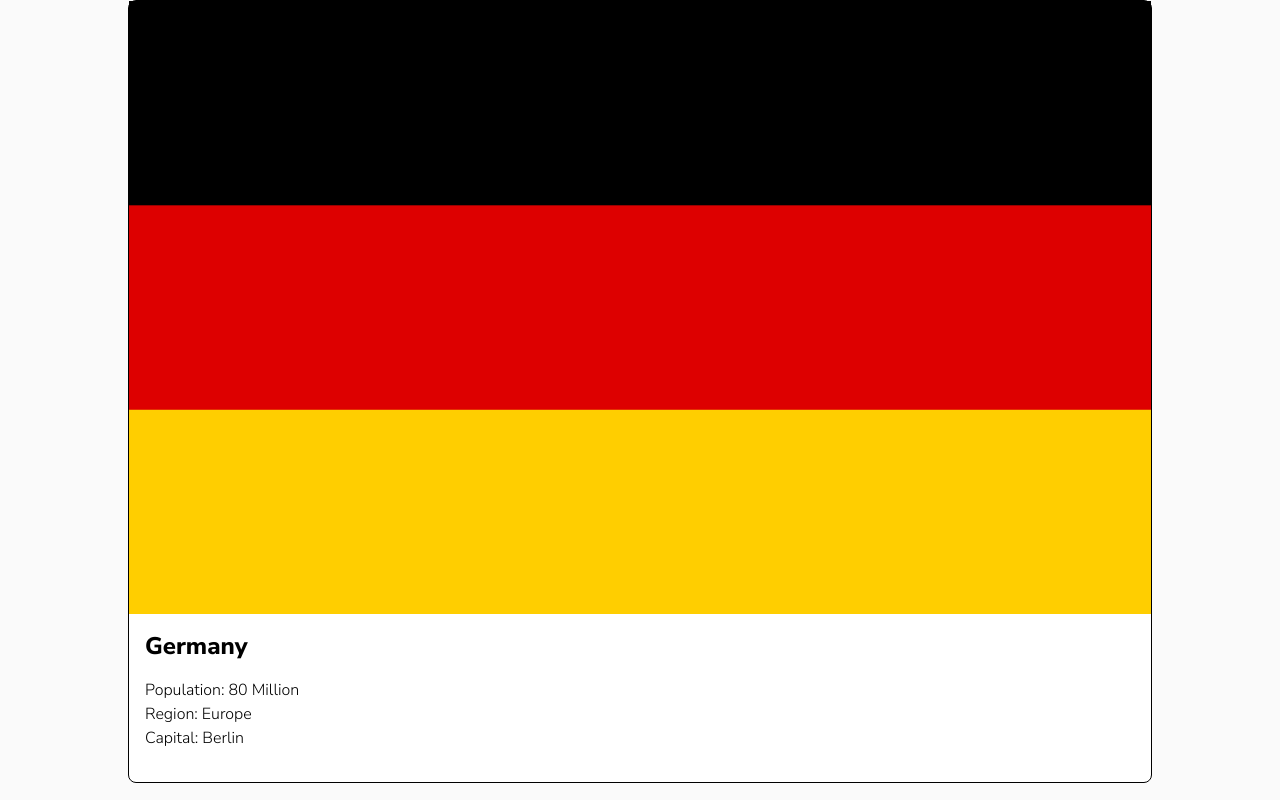
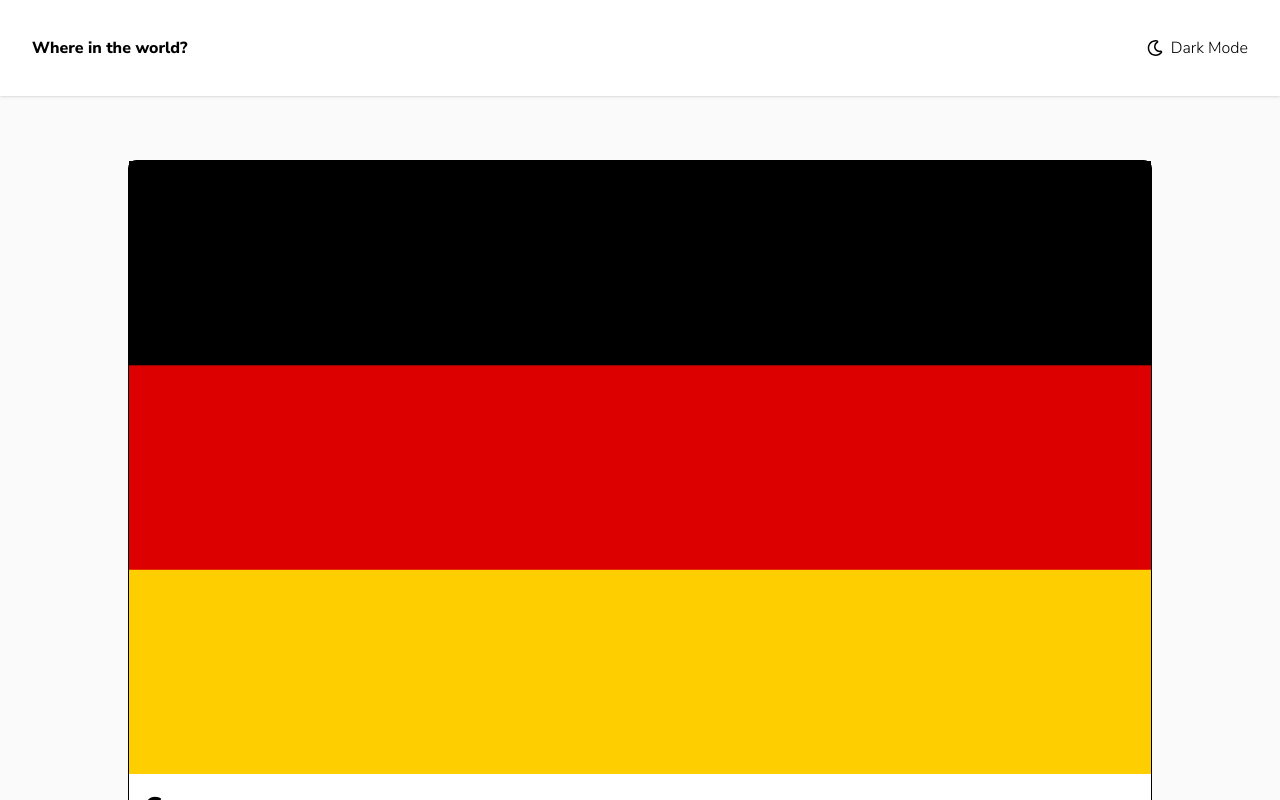
Before and after one commit to JBlezi/rest-countries-api, a React (Create React App) app: page / in a window 1280 px wide. Shown: the top 800 px of the page. Built offline with nearby package versions, Linux system fonts and the light colour scheme.

Commit message:
implements darkMode and dark mode toggle switch

```diff
--- a/package.json
+++ b/package.json
@@ -11,6 +11,7 @@
     "postcss": "^8.4.31",
     "react": "^18.2.0",
     "react-dom": "^18.2.0",
+    "react-icons": "^4.12.0",
     "react-scripts": "5.0.1",
     "tailwindcss": "^3.3.5",
     "web-vitals": "^2.1.4"
--- a/public/index.html
+++ b/public/index.html
@@ -30,7 +30,7 @@
     -->
     <title>React App</title>
   </head>
-  <body class="bg-very-light-grey">
+  <body class="bg-very-light-grey dark:bg-very-dark-blue">
     <noscript>You need to enable JavaScript to run this app.</noscript>
     <div id="root"></div>
     <!--
--- a/src/App.js
+++ b/src/App.js
@@ -1,9 +1,11 @@
 import './App.css';
 import HomePage from './HomePage';
+import Navbar from './Navbar';
 
 function App() {
   return (
     <div className="App">
+      <Navbar></Navbar>
       <HomePage></HomePage>
     </div>
   );
--- a/src/HomePage.jsx
+++ b/src/HomePage.jsx
@@ -25,7 +25,7 @@ const HomePage = () => {
 
 
   return (
-    <div className="mx-8 md:mx-16">
+    <div className="mx-8 md:mx-16 my-16">
 
       <Country></Country>
 {/*       {JSON.stringify(data)} */}
--- a/src/Navbar.jsx
+++ b/src/Navbar.jsx
@@ -1,10 +1,40 @@
-import React from 'react';
+import React, { useState, useEffect } from 'react';
+import { FaRegMoon, FaRegSun } from "react-icons/fa";
 
 const Navbar = () => {
+  const [darkMode, setDarkMode] = useState(() => {
+    // Check for dark mode preference in localStorage
+    const savedMode = localStorage.getItem('darkMode');
+    return savedMode === 'true' ? true : false; // Convert string to boolean
+  });
+
+  useEffect(() => {
+    if (darkMode) {
+      document.documentElement.classList.add('dark');
+    } else {
+      document.documentElement.classList.remove('dark');
+    }
+    localStorage.setItem('darkMode', darkMode);
+  }, [darkMode]);
+
+  const toggleDarkMode = () => setDarkMode(!darkMode);
 
   return (
-    <div className="">
-
+    <div className="h-24 p-8 bg-white dark:bg-gray-800 flex justify-between items-center shadow">
+      <h1 className='font-bold text-gray-900 dark:text-gray-100'>Where in the world?</h1>
+      <div className='flex items-center space-x-2 cursor-pointer' onClick={toggleDarkMode}>
+        {darkMode ? (
+          <>
+            <FaRegSun className="text-gray-900 dark:text-gray-100" />
+            <p className="text-gray-900 dark:text-gray-100">Light Mode</p>
+          </>
+        ) : (
+          <>
+            <FaRegMoon className="text-gray-900 dark:text-gray-100" />
+            <p className="text-gray-900 dark:text-gray-100">Dark Mode</p>
+          </>
+        )}
+      </div>
     </div>
   );
 };
```
Also changed, not shown: 1 other file (tests, documents, lock files or other folders).
